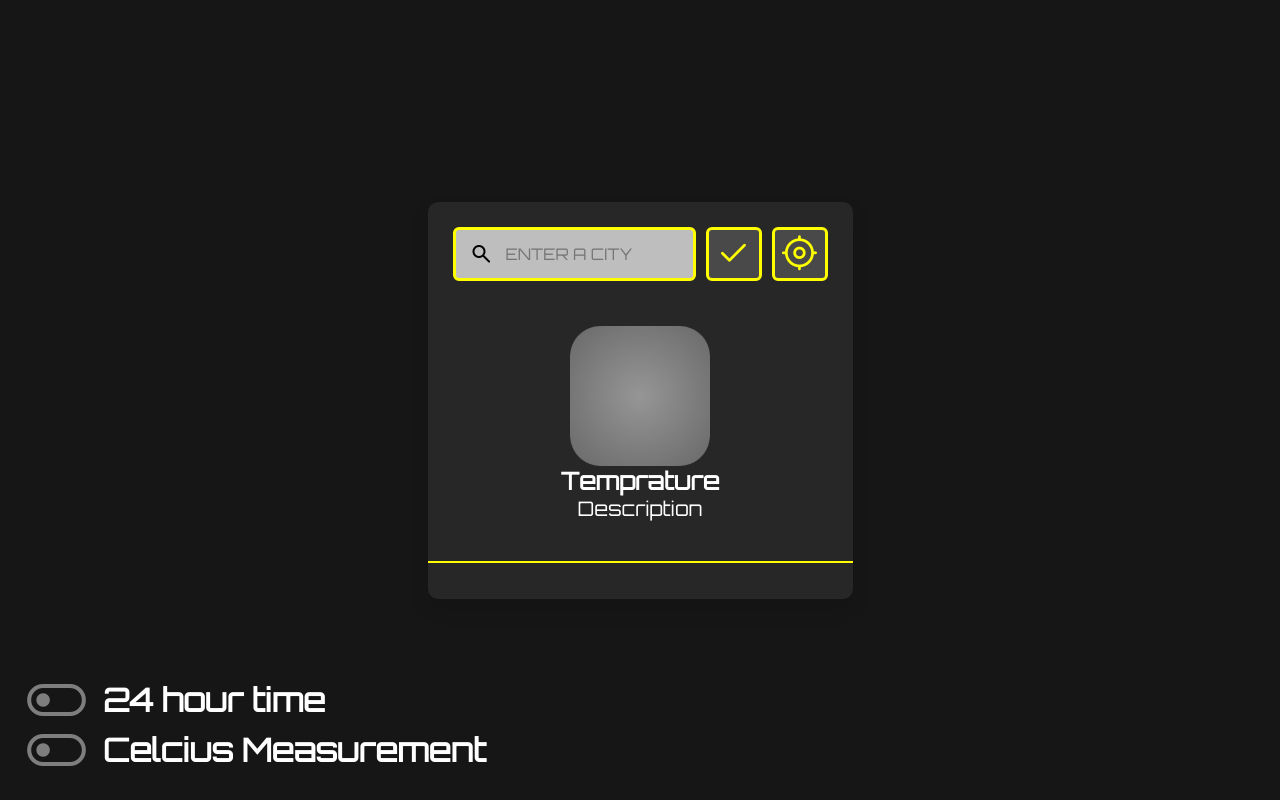
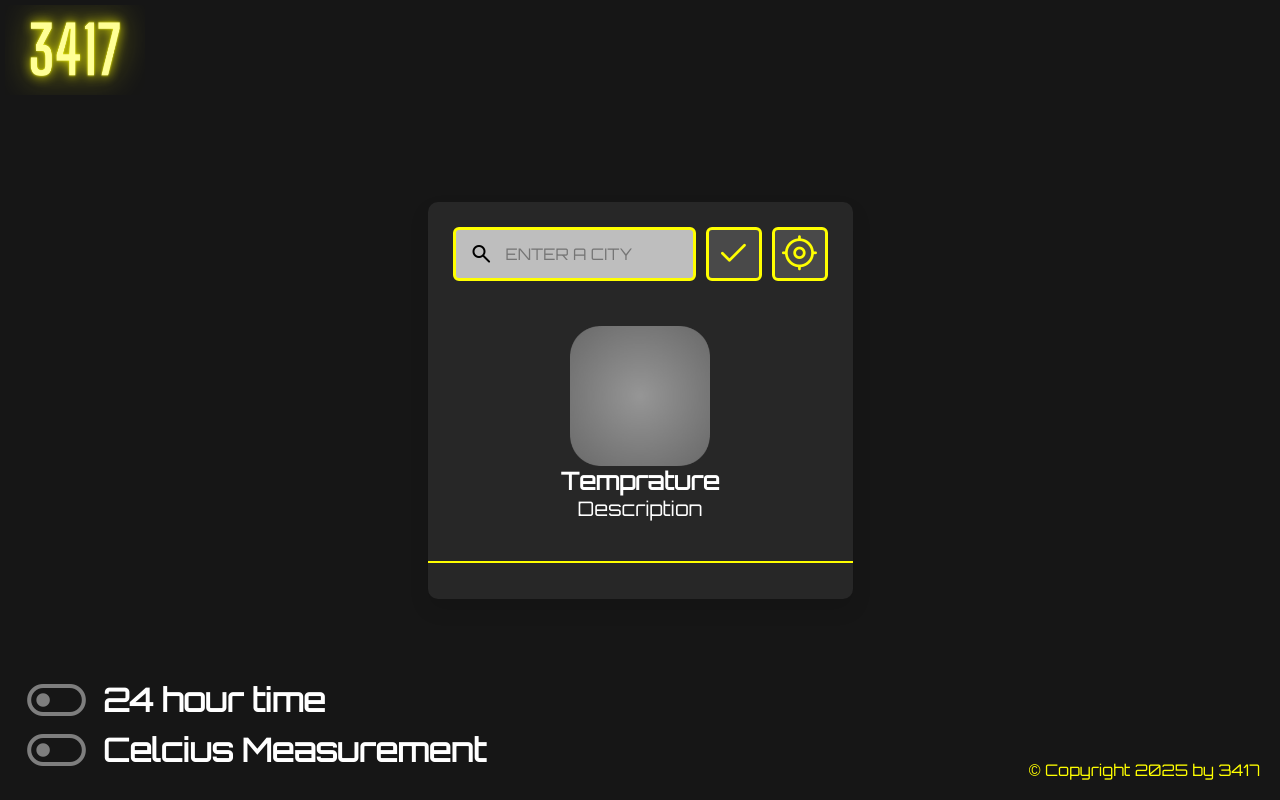
Before and after one commit to Supermario3417/weather-app, a plain HTML site: page index.html in a window 1280 px wide. Drawn offline with nearby package versions, Linux system fonts and the light colour scheme.

Commit message:
Files Updated

```diff
--- a/index.html
+++ b/index.html
@@ -62,6 +62,10 @@
 
         <!-- Add more options as needed -->
     </div>
+    <a href="https://supermario3417.github.io/portfolio/">
+        <img src="img/3417-Logo.png" alt="3417 Logo" class="logoImage">
+    </a>
+    <footer>&copy; Copyright 2025 by 3417</footer>
     <script src="script.js"></script>
 </body>
 </html>
--- a/style.css
+++ b/style.css
@@ -282,3 +282,17 @@ body.show-no-results .no-results {
 .no-results  .message {
     font-weight: 500;
 }
+
+.logoImage {
+    height: 90px;
+    position: absolute;
+    top: 5px;
+    left: 5px;
+}
+
+footer {
+    position: absolute;
+    bottom: 20px;
+    right: 20px;
+    color: yellow;
+}
```
Also changed, not shown: img/3417-Logo.png (added).
